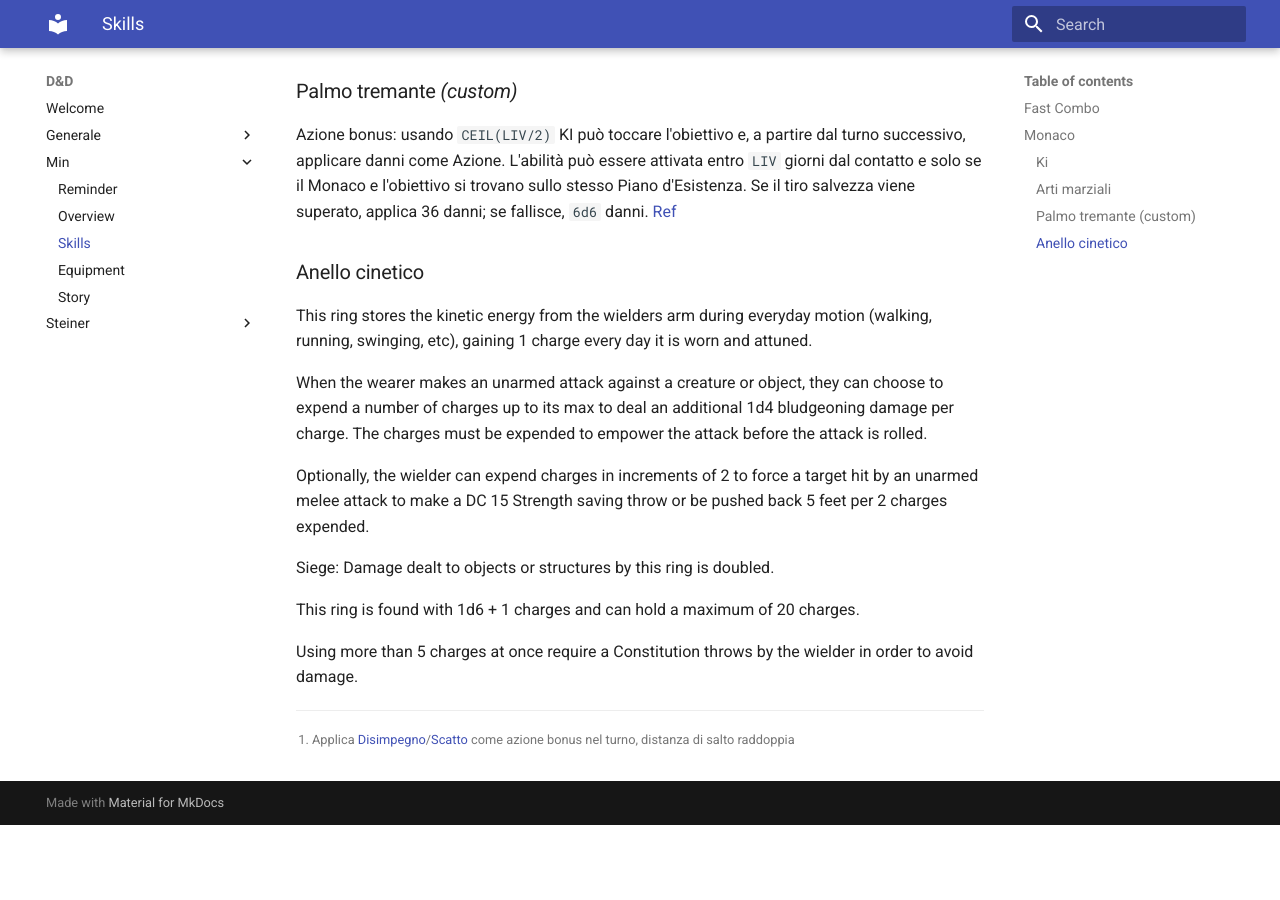
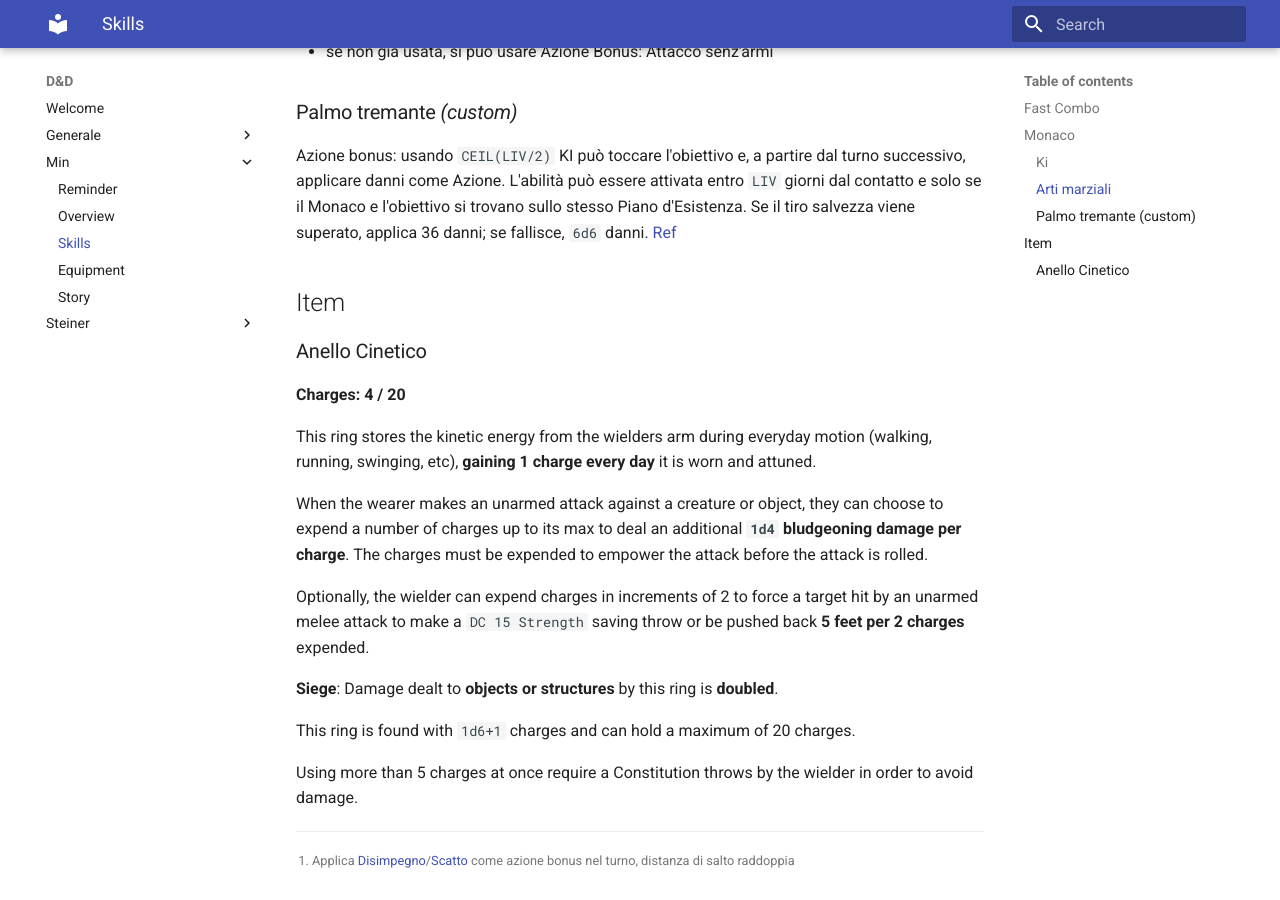
Before and after one commit to vitalegi/dungeons-and-dragons-docs, an MkDocs documentation site: the page built from docs/Min/02.skills.md, in a window 1280 px wide and 900 px high, scrolled down 1884 px. Built offline with MkDocs 1.6.1 and Material for MkDocs 9.7.7, drawn with Linux system fonts in a browser that asks for light colours; before the commit the page ends 2709 px from its top, so only the background shows below that; some of the changed text lies outside the part shown.

Commit message:
refactor skills

```diff
--- a/docs/Min/02.skills.md
+++ b/docs/Min/02.skills.md
@@ -51,16 +51,20 @@ Azione bonus: usando `CEIL(LIV/2)` KI può toccare l'obiettivo e, a partire dal
 
 [^1]: Applica [Disimpegno](https://dungeonsanddragons.fandom.com/it/wiki/Combattimento#Disimpegno:)/[Scatto](https://dungeonsanddragons.fandom.com/it/wiki/Combattimento#Scatto:) come azione bonus nel turno, distanza di salto raddoppia
 
-### Anello cinetico
+## Item
 
-This ring stores the kinetic energy from the wielders arm during everyday motion (walking, running, swinging, etc), gaining 1 charge every day it is worn and attuned.
+### Anello Cinetico
 
-When the wearer makes an unarmed attack against a creature or object, they can choose to expend a number of charges up to its max to deal an additional 1d4 bludgeoning damage per charge. The charges must be expended to empower the attack before the attack is rolled.
+__Charges: 4 / 20__
 
-Optionally, the wielder can expend charges in increments of 2 to force a target hit by an unarmed melee attack to make a DC 15 Strength saving throw or be pushed back 5 feet per 2 charges expended.
+This ring stores the kinetic energy from the wielders arm during everyday motion (walking, running, swinging, etc), __gaining 1 charge every day__ it is worn and attuned.
 
-Siege: Damage dealt to objects or structures by this ring is doubled.
+When the wearer makes an unarmed attack against a creature or object, they can choose to expend a number of charges up to its max to deal an additional __`1d4` bludgeoning damage per charge__. The charges must be expended to empower the attack before the attack is rolled.
 
-This ring is found with 1d6 + 1 charges and can hold a maximum of 20 charges.
+Optionally, the wielder can expend charges in increments of 2 to force a target hit by an unarmed melee attack to make a `DC 15 Strength` saving throw or be pushed back __5 feet per 2 charges__ expended.
+
+__Siege__: Damage dealt to __objects or structures__ by this ring is __doubled__.
+
+This ring is found with `1d6+1` charges and can hold a maximum of 20 charges.
 
 Using more than 5 charges at once require a Constitution throws by the wielder in order to avoid damage.
```
Also changed, not shown: other parts of docs/Min/02.skills.md (+3 -3 lines), docs/Min/00.reminders.md (+1 -1 lines).
